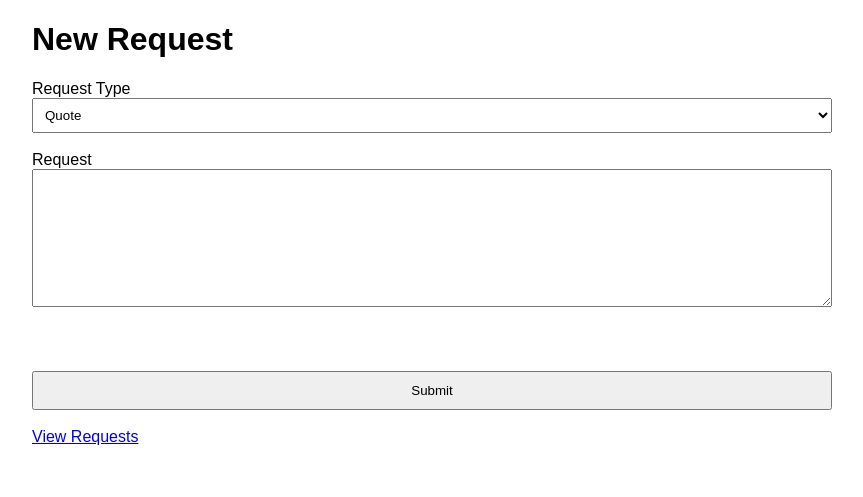
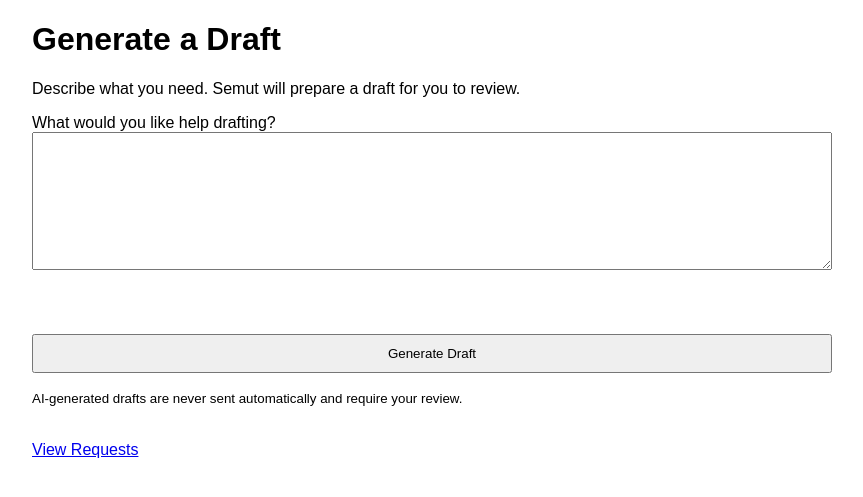
Before and after one commit to semutLLC/semut-trace, a FastAPI app: page /new in a window 1280 px wide. Shown: the top 497 px of the page, without its empty margins (208-1071 px from the left). Run offline with FastAPI, Linux system fonts and the light colour scheme.

Commit message:
Replace demo dropdown with one-step draft form

```diff
--- a/templates/new.html
+++ b/templates/new.html
@@ -51,21 +51,11 @@
 </head>
 <body>
 <div class="container">
-    <h1>New Request</h1>
+    <h1>Generate a Draft</h1>
+    <p>Describe what you need. Semut will prepare a draft for you to review.</p>
 
     <form id="request_form" action="/submit" method="post" novalidate>
-        <label for="request_type">Request Type</label><br>
-        <select id="request_type" name="request_type" required>
-            <option value="Quote" {% if request_type|default('Quote') == 'Quote' %}selected{% endif %}>Quote</option>
-            <option value="Email" {% if request_type|default('Quote') == 'Email' %}selected{% endif %}>Email</option>
-            <option value="Review Reply" {% if request_type|default('Quote') == 'Review Reply' %}selected{% endif %}>Review Reply</option>
-            <option value="Social Post" {% if request_type|default('Quote') == 'Social Post' %}selected{% endif %}>Social Post</option>
-            <option value="Other" {% if request_type|default('Quote') == 'Other' %}selected{% endif %}>Other</option>
-        </select>
-
-        <br><br>
-
-        <label for="request_text">Request</label><br>
+        <label for="request_text">What would you like help drafting?</label><br>
         <textarea
             id="request_text"
             name="request_text"
@@ -79,8 +69,10 @@
 
         <br>
 
-        <button type="submit">Submit</button>
+        <button type="submit">Generate Draft</button>
     </form>
+
+    <p><small>AI-generated drafts are never sent automatically and require your review.</small></p>
 
     <br>
 
```
